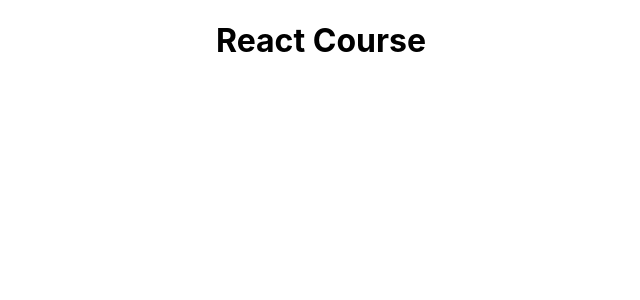
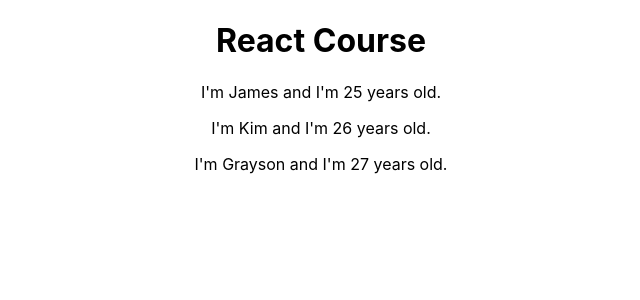
Before and after one commit to ericcchiu/react-course, a React (Create React App) app in the folder lectures/: page / in a window 1280 px wide. Shown: the top 300 px of the page, without its empty margins (319-959 px from the left). Built offline with nearby package versions, Linux system fonts and the light colour scheme.

Commit message:
(feat) Add a person component with properties.

```diff
--- a/lectures/src/App.jsx
+++ b/lectures/src/App.jsx
@@ -1,11 +1,15 @@
 import React, { Component } from 'react';
 import './App.css';
+import Person from './components/Person.jsx';
 
 class App extends Component {
   render() {
     return (
       <div className="App">
         <h1>React Course</h1>
+        <Person name='James' age='25' />
+        <Person name='Kim' age='26' />
+        <Person name='Grayson' age='27' />
       </div>
     );
   }
--- /dev/null
+++ b/lectures/src/components/Person.jsx
@@ -0,0 +1,11 @@
+import React from 'react';
+
+const person = (props) => {
+  return (
+    <div>
+      <p>I'm {props.name} and I'm {props.age} years old.</p>
+    </div>
+  );
+}
+
+export default person;
```
